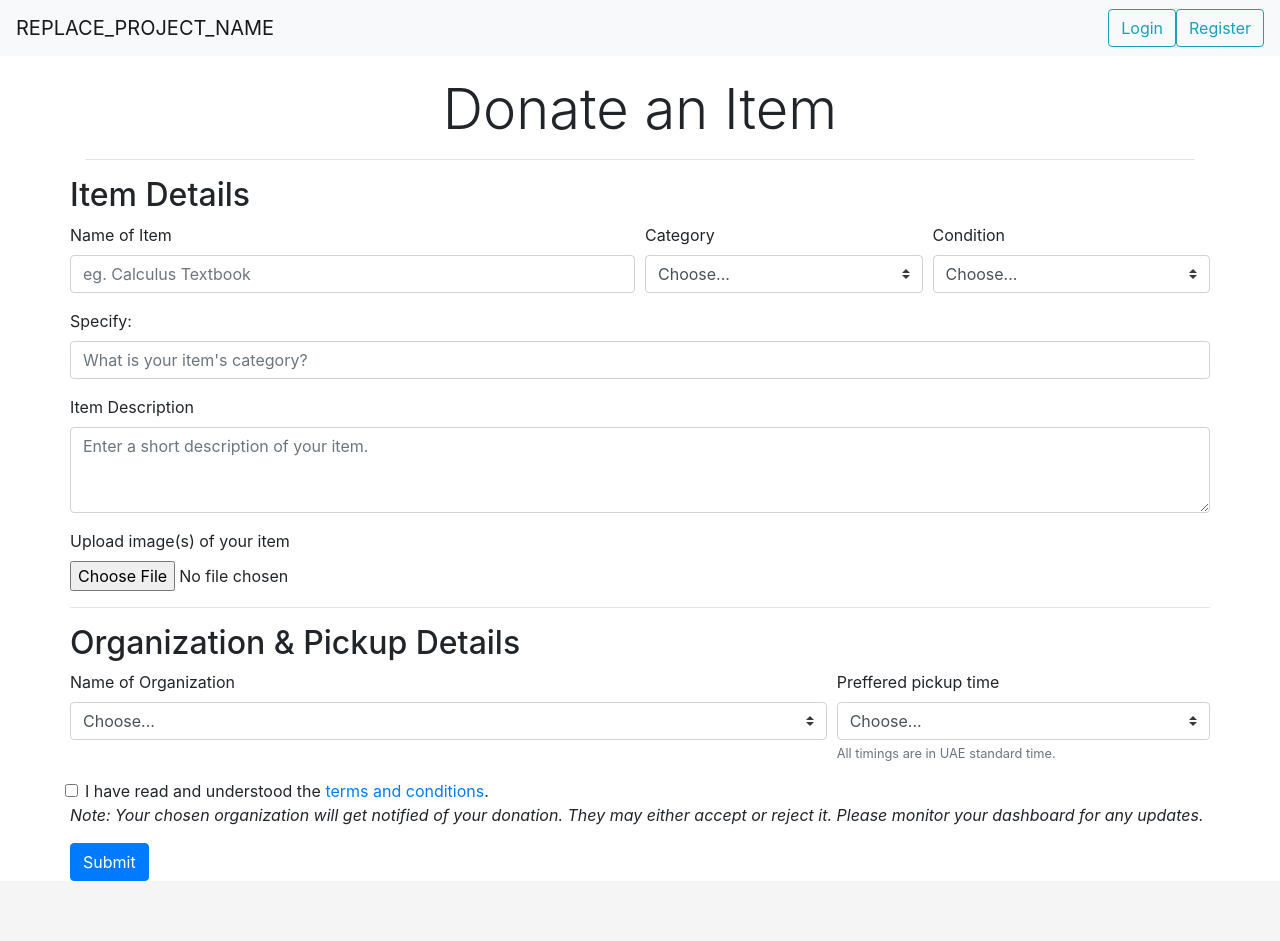
After one commit to COE420Group4/Donation-Nation, a Flask app: page /addItem in a window 1280 px wide. The commit adds this page. Run offline with Flask 2, Linux system fonts and the light colour scheme.

Commit message:
Added addItem.html. TODO: Fix the specify other category option.

```diff
--- a/app.py
+++ b/app.py
@@ -27,3 +27,7 @@ def items():
 @app.route('/admin', methods=['GET', 'POST'])
 def admin():
     return render_template('admin.html')
+
+@app.route('/addItem', methods=['GET', 'POST'])
+def donate():
+    return render_template('addItem.html')
--- /dev/null
+++ b/templates/addItem.html
@@ -0,0 +1,129 @@
+{% extends 'base.html' %}
+{% block title %}Donate Item{% endblock %}
+
+{% block content %}
+
+<div class="container padded-top">
+    <div class="row align-items-center">
+		<div class="col">
+			<p class="text-center display-4">Donate an Item</p>
+			<hr />
+		</div>
+    </div>
+
+    <div class="row justify-content-center align-items-center">
+		<form>
+            <div><h2>Item Details</h2></div>
+            <div class="form-row">
+                <!--Name of Item-->
+                <div class="col-md-6 mb-3">
+                    <label for="validationTooltip01">Name of Item</label>
+                    <input type="text" class="form-control" id="validationTooltip01" placeholder="eg. Calculus Textbook" required>
+                    <div class="valid-tooltip">Looks good!</div>
+                </div>
+                <!--Category of Item-->
+                <div class="col-md-3 mb-3">
+                    <label for="validationTooltip02">Category</label>
+                    <select class="custom-select" id="validationTooltip02" required>
+						<option selected disabled value="">Choose...</option>
+						<option>Books</option>
+						<option>Clothes</option>
+						<option>Toys</option>
+						<option>Linens</option>
+						<option>Other</option>
+					</select>
+					<div class="invalid-tooltip">Please select a valid category.</div>
+                </div>
+                <div class="col-md-3 mb-3">
+                    <label for="validationTooltip03">Condition</label>
+                    <select class="custom-select" id="validationTooltip03" required>
+						<option selected disabled value="">Choose...</option>
+						<option>Heavily used</option>
+						<option>Lightly used</option>
+						<option>New</option>
+					</select>
+					<div class="invalid-tooltip">Please select a valid condition.</div>
+                </div>
+            </div>
+            <!--IF USER CHOOSES OTHER, ASK HIM/HER TO SPECIFY-->
+            <!--TODO: Hide this from the user unless they choose "Other"-->
+            <div class="form-group">
+                <label for="validationTooltip04">Specify:</label>
+                <input type="text" class="form-control" id="validationTooltip04" placeholder="What is your item's category?" required>
+                <div class="valid-tooltip">Looks good!</div>
+            </div>
+            <!--Item Description-->
+            <div class="form-group">
+                <label for="validationTooltip05">Item Description</label>
+                <textarea class="form-control" id="validationTooltip05" rows="3" placeholder="Enter a short description of your item." required></textarea>
+            </div>
+            <!--Image Upload-->
+            <div class="form-group">
+                <label for="validationTooltip06">Upload image(s) of your item</label>
+                <input type="file" class="form-control-file" id="validationTooltip06">
+                <hr />
+            </div>
+
+
+            <h2>Organization & Pickup Details</h2>
+            <div class="form-row">
+                <!--Select an Organization-->
+                <div class="col-md-8 mb-3">
+                    <label for="validationTooltip07">Name of Organization</label>
+                            <select class="custom-select" id="validationTooltip07" required>
+                                <option selected disabled value="">Choose...</option>
+                                <option>Red Crescent </option>
+                                <option>The Zayed Bin Sultan Al Nahyan Charitable and Humanitarian Foundation</option>
+                                <option>Dubai Cares</option>
+                                <option>Dar Al Ber Society</option>
+                                <option>Zayed Giving Initiative</option>
+                            </select>
+                            <div class="invalid-tooltip">Please select a valid organization.</div>
+                </div>
+                <!--Preferred Pickup Time-->
+                <div class="col-md-4 mb-3">
+                    <label for="validationTooltip08">Preffered pickup time</label>
+                    <select class="custom-select" id="validationTooltip08" aria-describedby="timeHelp" required>
+                        <option selected disabled value="">Choose...</option>
+                        <option>Morning (8:00 AM - 11:00 AM)</option>
+                        <option>Afternoon (2:00 PM - 5:00 PM)</option>
+                        <option>Evening (7:00 PM - 9:00 PM)</option>
+                    </select>
+                    <small id="timeHelp" class="form-text text-muted">All timings are in UAE standard time.</small>
+                </div>
+            </div>
+                <!-- Check box - T&Cs -->
+                <div class="form-row">
+                    <div class="form-check">
+                        <input class="form-check-input" type="checkbox" id="gridCheck" required>
+                        <label class="form-check-label" for="gridCheck">
+                            I have read and understood the <a href data-target="#termsconditions" data-toggle="modal">terms and conditions</a>.
+                        </label>
+                    </div>
+				</div>
+            <!-- Terms and Conditions Modal -->
+				<div class="modal fade" id="termsconditions" tabindex="-1" role="dialog" aria-labelledby="termsconditions" aria-hidden="true">
+					<div class="modal-dialog" role="document">
+					<div class="modal-content">
+						<div class="modal-header">
+						<h5 class="modal-title" id="termsconditions">Terms and Conditions</h5>
+						<button type="button" class="close" data-dismiss="modal" aria-label="Close">
+							<span aria-hidden="true">&times;</span>
+						</button>
+						</div>
+						<div class="modal-body">
+							Lorem ipsum dolor sit amet, consectetur adipiscing elit. Vestibulum in orci ut urna mattis auctor. Proin porta justo vitae gravida auctor. Vivamus ut sapien at metus varius mattis in non nibh. Proin feugiat fermentum quam vel luctus. In eu ullamcorper diam. Ut sem lorem, viverra et est ac, convallis interdum arcu. Nullam tempus ultrices ante. Praesent metus turpis, imperdiet vel venenatis ut, feugiat id ligula. Sed id risus neque.
+						</div>
+						<div class="modal-footer">
+						<button type="button" class="btn btn-secondary" data-dismiss="modal">Close</button>
+						</div>
+					</div>
+					</div>
+				</div>
+				<p><em>Note: Your chosen organization will get notified of your donation. They may either accept or reject it. Please monitor your dashboard for any updates.</em></p>
+				<button type="submit" class="btn btn-primary">Submit</button>
+        </form>
+    </div>
+</div>
+
+{% endblock %}
--- a/templates/register.html
+++ b/templates/register.html
@@ -234,7 +234,7 @@
 					<div class="form-check">
 						<input class="form-check-input" type="checkbox" id="gridCheck" required>
 						<label class="form-check-label" for="gridCheck">
-						I have read and understood the <a href data-target="#termsconditions" data-toggle="modal">terms and conditions</a>.
+						I have read and understood the <a href data-target="#termsconditions" data-toggle="modal">terms and conditions</a>
 						</label>
 					</div>
 				</div>
@@ -243,7 +243,7 @@
 					<div class="modal-dialog" role="document">
 					<div class="modal-content">
 						<div class="modal-header">
-						<h5 class="modal-title" id="termsconditions">Terms and Conditions</h5>
+						<h5 class="modal-title" id="termsconditions">Terms and Conditions</h5>.
 						<button type="button" class="close" data-dismiss="modal" aria-label="Close">
 							<span aria-hidden="true">&times;</span>
 						</button>
```
